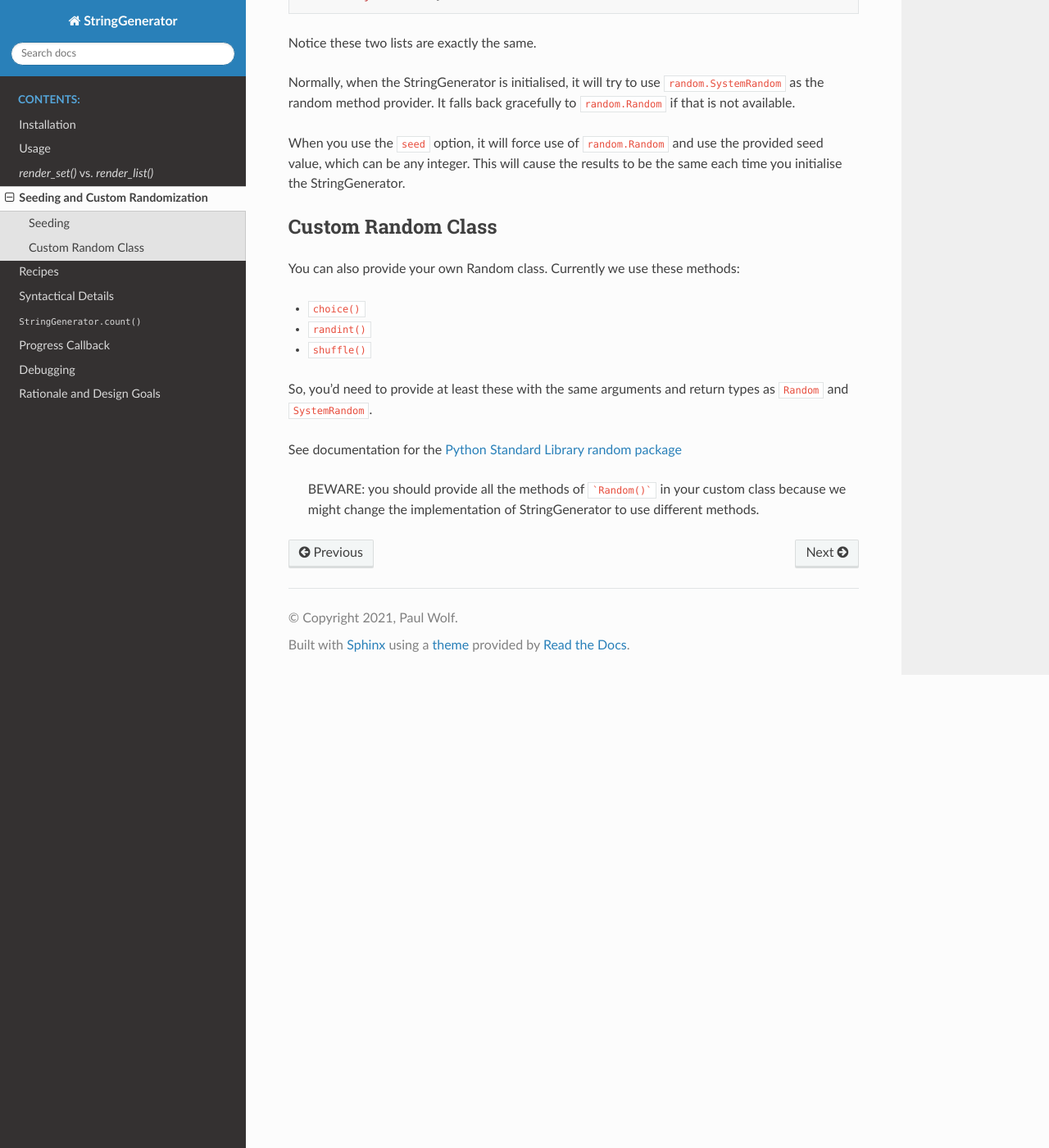
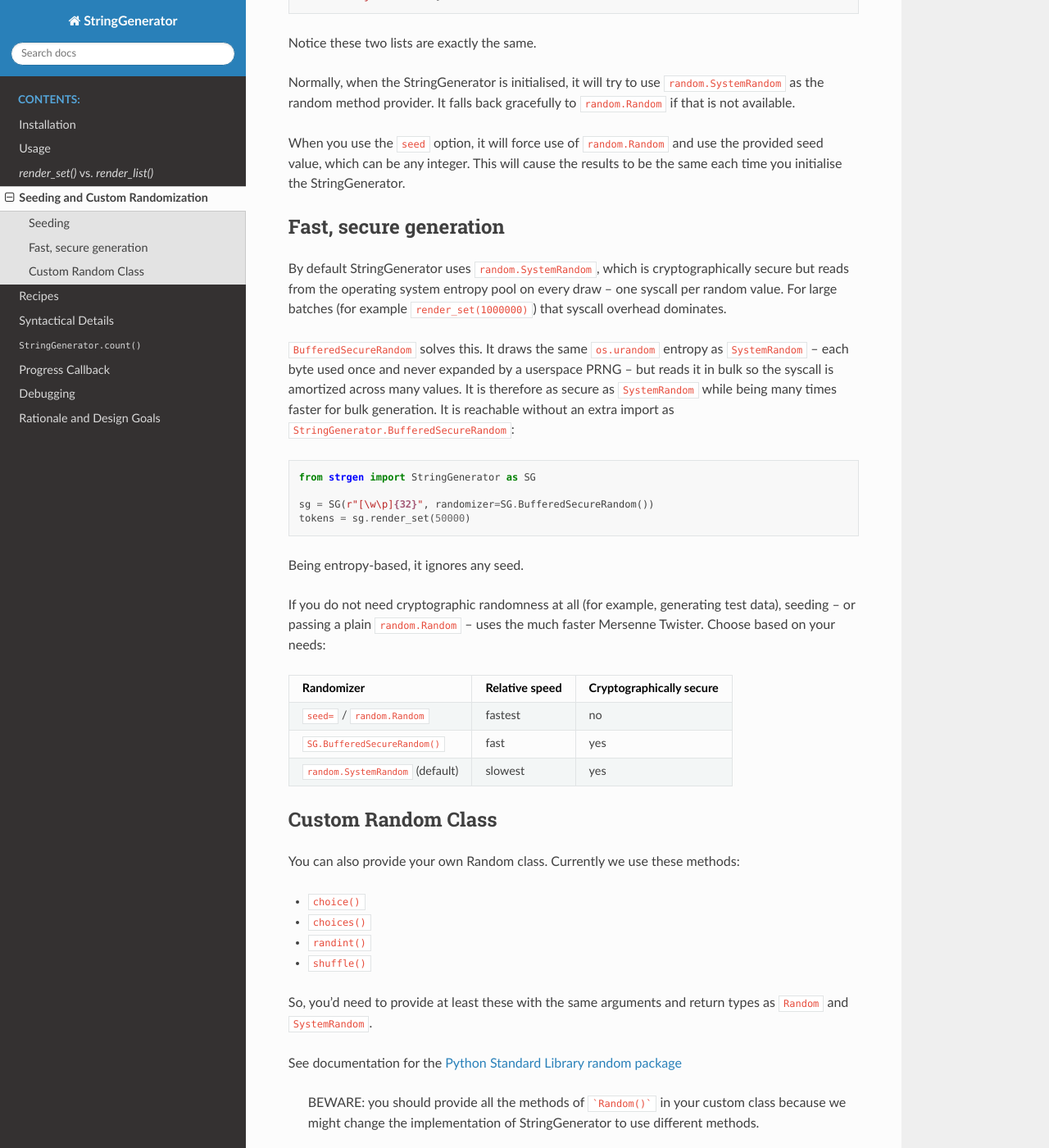
Before and after one commit to paul-wolf/strgen, a Sphinx documentation site: the page built from docs/randomizer.rst, in a window 1280 px wide and 1400 px high, scrolled down 694 px. Shown: the whole window at 82% size. Built offline with Sphinx 7.4.7 and the Read the Docs theme 3.1.0, drawn with Linux system fonts in a browser that asks for light colours; some of the changed text lies outside the part shown.

Commit message:
Prepare 0.5.0 release
Bump version to 0.5.0. Document the new BufferedSecureRandom randomizer,
the per-instance randomizer fix, the parser/escape fixes, and the
choices()-based performance work across the README and Sphinx docs.

Packaging: build with setuptools instead of the removed distutils and add
a PEP 517 [build-system] table so `python -m build` works.

Co-Authored-By: Claude Opus 4.8 <noreply@anthropic.com>

```diff
--- a/docs/conf.py
+++ b/docs/conf.py
@@ -12,10 +12,10 @@ extensions = [
 # -- Project information -----------------------------------------------------
 
 project = "StringGenerator"
-copyright = "2021, Paul Wolf"
+copyright = "2013-2026, Paul Wolf"
 author = "Paul Wolf"
 
-release = "0.4.0"
+release = "0.5.0"
 
 templates_path = ["_templates"]
 
--- a/docs/randomizer.rst
+++ b/docs/randomizer.rst
@@ -44,12 +44,49 @@ When you use the ``seed`` option, it will force use of ``random.Random`` and use
 the provided seed value, which can be any integer. This will cause the results
 to be the same each time you initialise the StringGenerator.
 
+Fast, secure generation
+------------------------
+
+By default StringGenerator uses ``random.SystemRandom``, which is
+cryptographically secure but reads from the operating system entropy pool on
+every draw -- one syscall per random value. For large batches (for example
+``render_set(1000000)``) that syscall overhead dominates.
+
+``BufferedSecureRandom`` solves this. It draws the same ``os.urandom`` entropy
+as ``SystemRandom`` -- each byte used once and never expanded by a userspace
+PRNG -- but reads it in bulk so the syscall is amortized across many values. It
+is therefore as secure as ``SystemRandom`` while being many times faster for
+bulk generation. It is reachable without an extra import as
+``StringGenerator.BufferedSecureRandom``:
+
+.. code:: python
+
+    from strgen import StringGenerator as SG
+
+    sg = SG(r"[\w\p]{32}", randomizer=SG.BufferedSecureRandom())
+    tokens = sg.render_set(50000)
+
+Being entropy-based, it ignores any seed.
+
+If you do not need cryptographic randomness at all (for example, generating
+test data), seeding -- or passing a plain ``random.Random`` -- uses the much
+faster Mersenne Twister. Choose based on your needs:
+
+=================================  ==============  ========================
+Randomizer                         Relative speed  Cryptographically secure
+=================================  ==============  ========================
+``seed=`` / ``random.Random``      fastest         no
+``SG.BufferedSecureRandom()``      fast            yes
+``random.SystemRandom`` (default)  slowest         yes
+=================================  ==============  ========================
+
 Custom Random Class
 -------------------
 
 You can also provide your own Random class. Currently we use these methods:
 
 * ``choice()``
+* ``choices()``
 * ``randint()``
 * ``shuffle()``
 
--- a/docs/render_set.rst
+++ b/docs/render_set.rst
@@ -37,6 +37,11 @@ strings in under five seconds:
 `render_list(100000, unique=True)` would accomplish the same thing but take well
 over 10x as long.
 
+For much larger batches, the default ``random.SystemRandom`` becomes the
+bottleneck (a syscall per draw). If you need cryptographic security, pass
+``SG.BufferedSecureRandom()`` as the ``randomizer`` for a large speedup; if you
+do not, seeding is faster still. See :doc:`randomizer` for the trade-offs.
+
 The `seed` parameter has the same effect with `render_set()`:
 
 .. code:: python
--- a/pyproject.toml
+++ b/pyproject.toml
@@ -1,4 +1,8 @@
 # pyproject.toml
+[build-system]
+requires = ["setuptools>=61"]
+build-backend = "setuptools.build_meta"
+
 [tool.pytest.ini_options]
 minversion = "6.0"
 norecursedirs = [".venv", ".hypothesis"]
--- a/setup.py
+++ b/setup.py
@@ -2,7 +2,7 @@
 import io
 import codecs
 import os.path
-from distutils.core import setup
+from setuptools import setup
 
 current_dir = os.path.abspath(os.path.dirname(__file__))
 
--- a/strgen/__init__.py
+++ b/strgen/__init__.py
@@ -42,7 +42,7 @@ from abc import ABC, abstractmethod
 from collections import Counter, namedtuple
 from math import factorial
 
-__version__ = "0.4.4"
+__version__ = "0.5.0"
 __author__ = "Paul Wolf"
 __license__ = "BSD"
 
```
Also changed, not shown: CHANGES.txt (+28 -0 lines), README.rst (+28 -2 lines).
